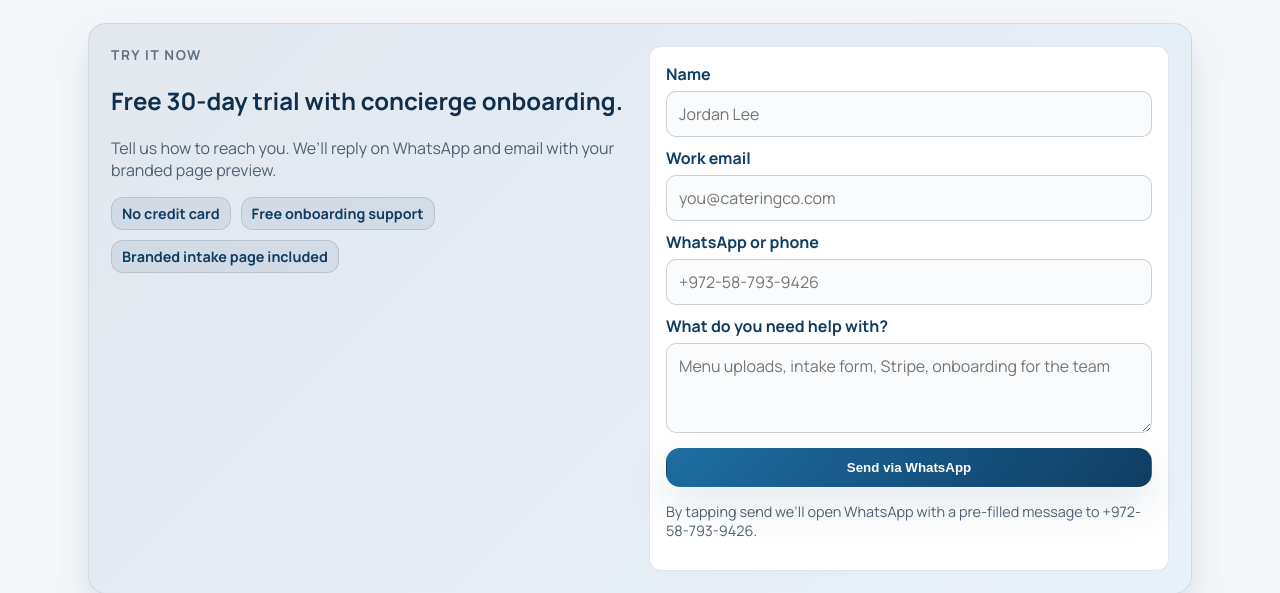
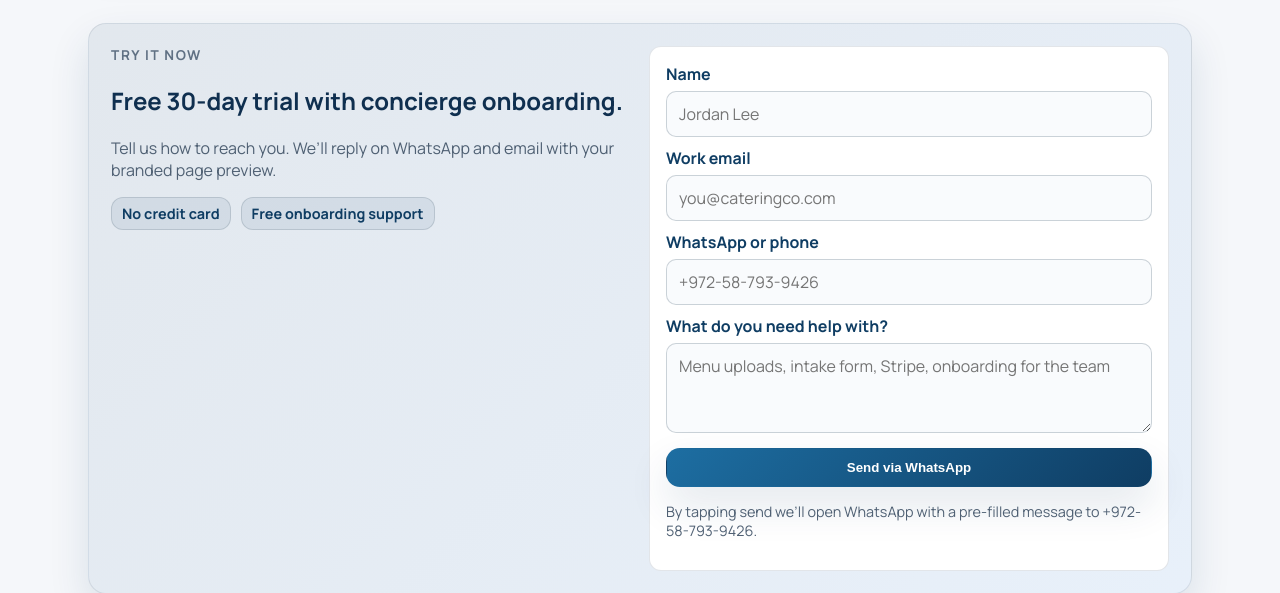
Before and after one commit to joeapter/CaterBasePro, a Django app: page / in a window 1280 px wide. Shown: the part 2054-2647 px from the top of the page. Run offline with Django 4.2, Linux system fonts and the light colour scheme.

Commit message:
Remove branded intake page pill

```diff
--- a/templates/marketing/landing.html
+++ b/templates/marketing/landing.html
@@ -161,12 +161,11 @@
             <p class="eyebrow">Try it now</p>
             <h2>Free 30-day trial with concierge onboarding.</h2>
             <p class="muted">Tell us how to reach you. We’ll reply on WhatsApp and email with your branded page preview.</p>
-            <div class="pill-row">
-              <span class="pill soft">No credit card</span>
-              <span class="pill soft">Free onboarding support</span>
-              <span class="pill soft">Branded intake page included</span>
-            </div>
+          <div class="pill-row">
+            <span class="pill soft">No credit card</span>
+            <span class="pill soft">Free onboarding support</span>
           </div>
+        </div>
           <form class="cta-form" id="cta-form">
             <label>
               Name
```
